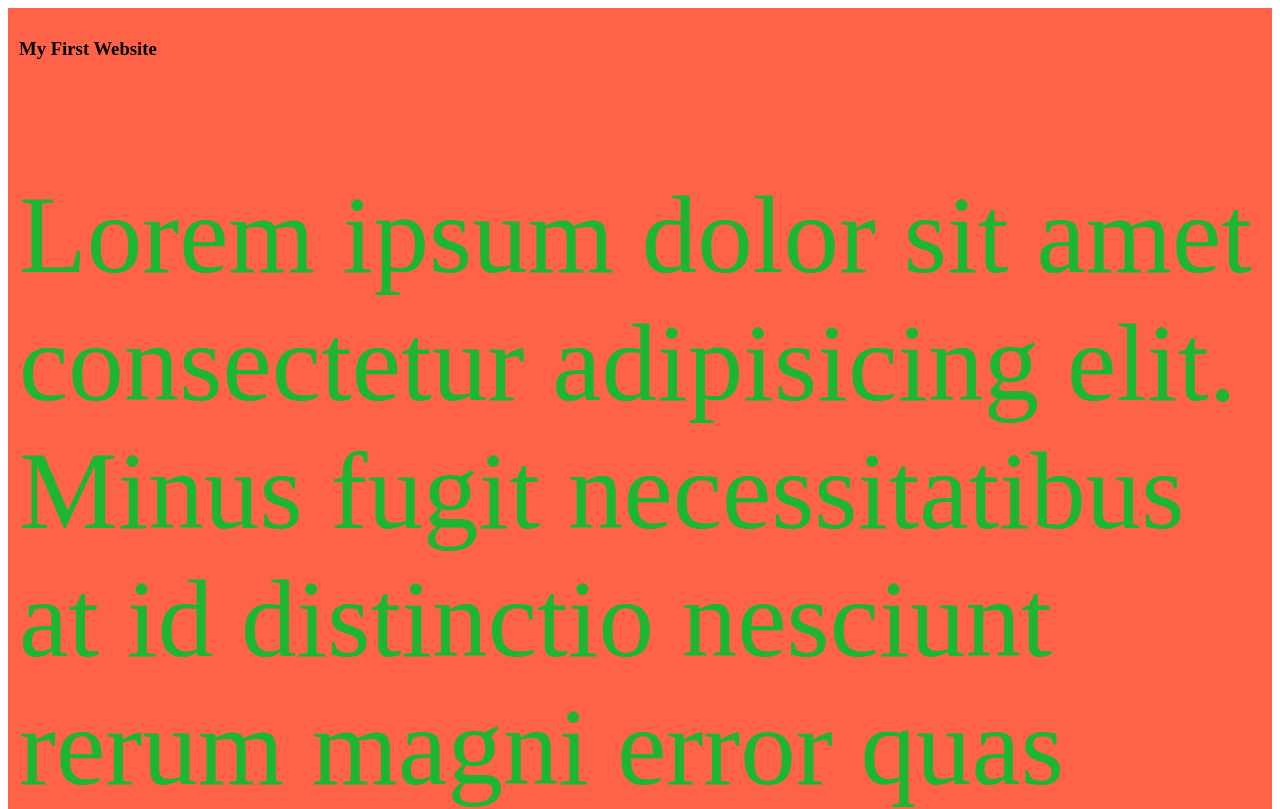
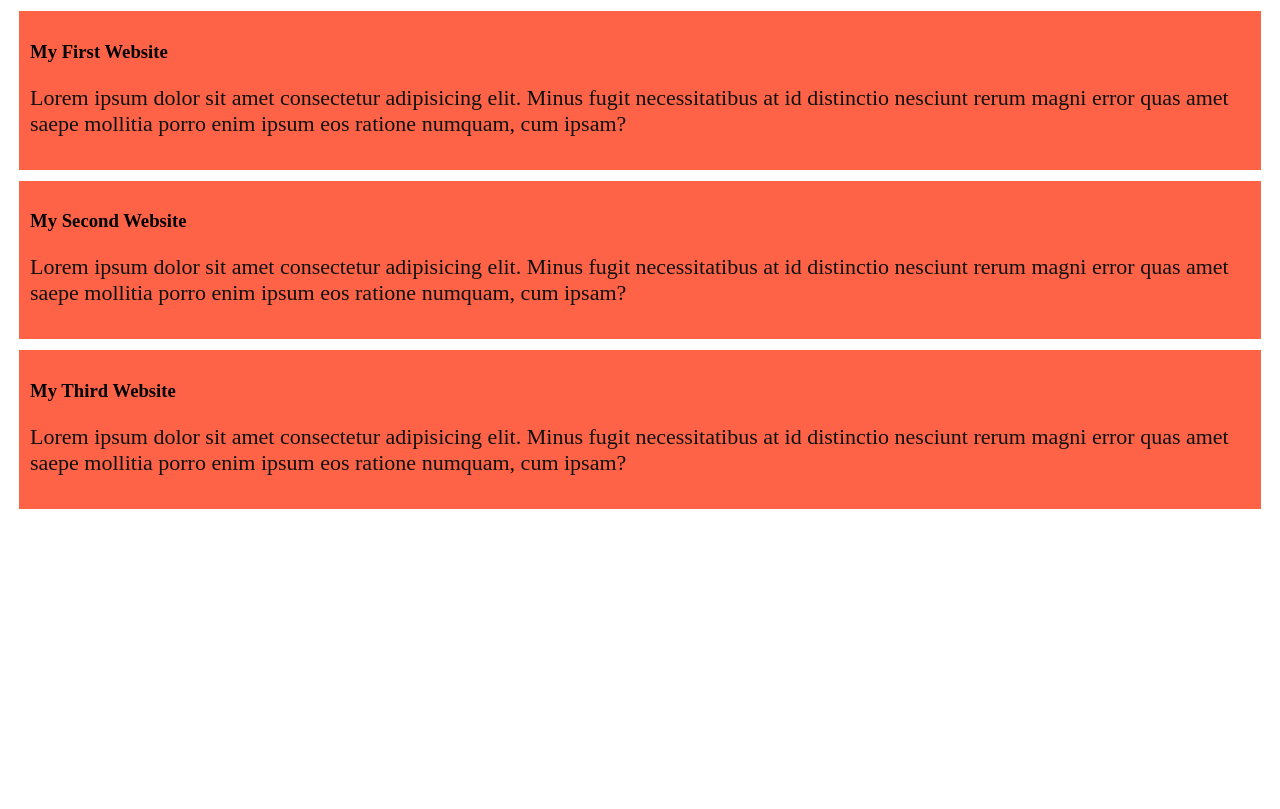
Before and after one commit to A01711575013/My-Simple-Website, a plain HTML site: page index.html in a window 1280 px wide. Shown: the top 809 px of the page. Drawn offline with Linux system fonts and the light colour scheme.

Commit message:
add second and third block

```diff
--- a/index.html
+++ b/index.html
@@ -11,5 +11,13 @@
         <h3>My First Website</h3>
         <p>Lorem ipsum dolor sit amet consectetur adipisicing elit. Minus fugit necessitatibus at id distinctio nesciunt rerum magni error quas amet saepe mollitia porro enim ipsum eos ratione numquam, cum ipsam?</p>
     </div>
+    <div>
+        <h3>My Second Website</h3>
+        <p>Lorem ipsum dolor sit amet consectetur adipisicing elit. Minus fugit necessitatibus at id distinctio nesciunt rerum magni error quas amet saepe mollitia porro enim ipsum eos ratione numquam, cum ipsam?</p>
+    </div>
+    <div>
+        <h3>My Third Website</h3>
+        <p>Lorem ipsum dolor sit amet consectetur adipisicing elit. Minus fugit necessitatibus at id distinctio nesciunt rerum magni error quas amet saepe mollitia porro enim ipsum eos ratione numquam, cum ipsam?</p>
+    </div>
 </body>
 </html>
--- a/styles/style.css
+++ b/styles/style.css
@@ -1,8 +1,9 @@
 div {
     background-color: tomato;
     padding: 11px;
+    margin: 11px;
 }
 p {
-    color: rgb(26, 183, 47);
-    font-size: 111px;
+    color: rgb(14, 16, 14);
+    font-size: 22px;
 }
```
